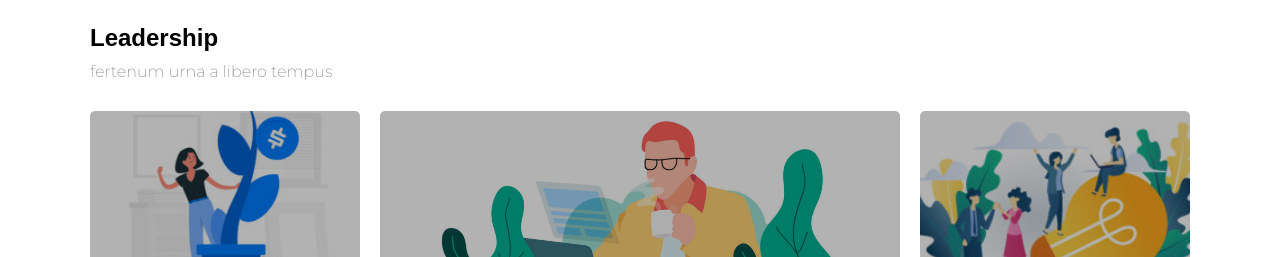
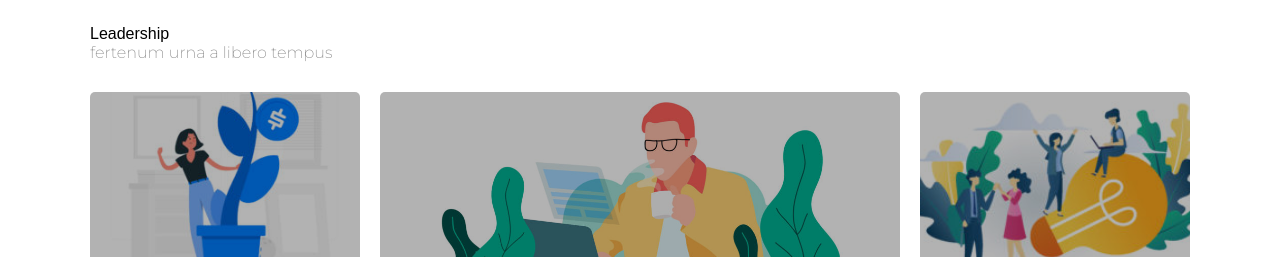
Before and after one commit to giocio97/htmlcss-wp, a plain HTML site: page index.html in a window 1280 px wide. Shown: the part 543-800 px from the top of the page. Drawn offline with Linux system fonts and the light colour scheme.

Commit message:
modifica

```diff
--- a/index.html
+++ b/index.html
@@ -53,7 +53,7 @@
         <!-- secondo blocco -->
         <div class="row-due">
             <div class="center2">
-                <h2  id="lead" class="titolo">Leadership</h2>
+                <span  id="lead" class="titolo">Leadership</span><br>
                 <span>fertenum urna a libero tempus </span>
 
             </div>
```
